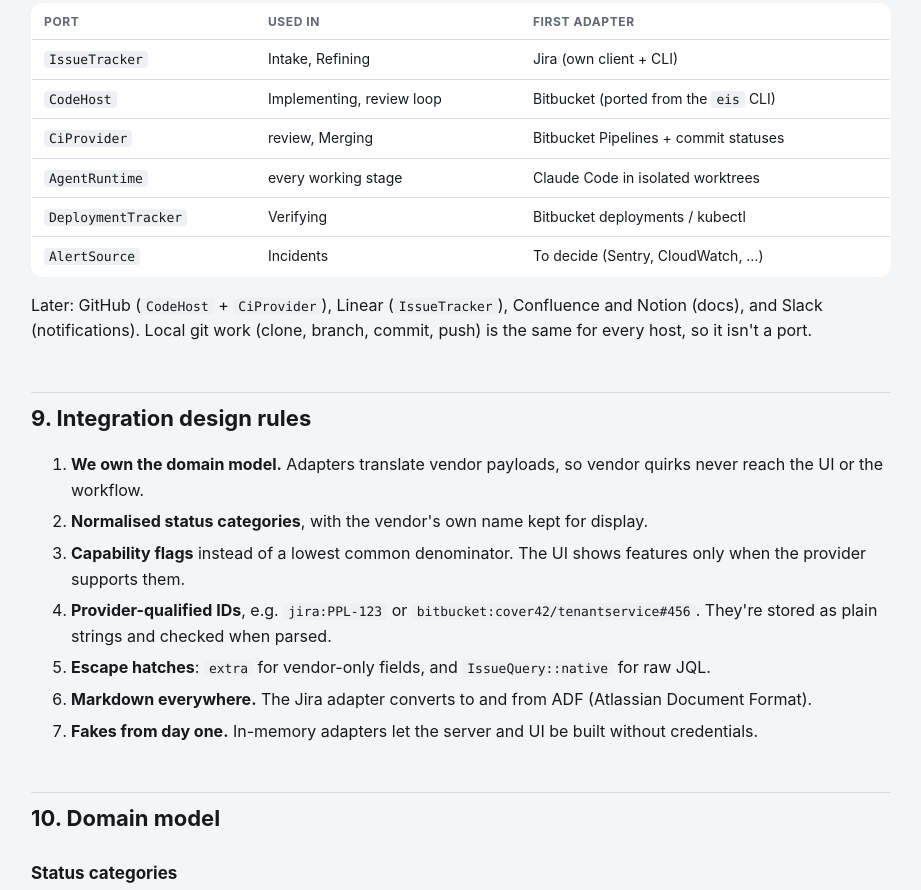
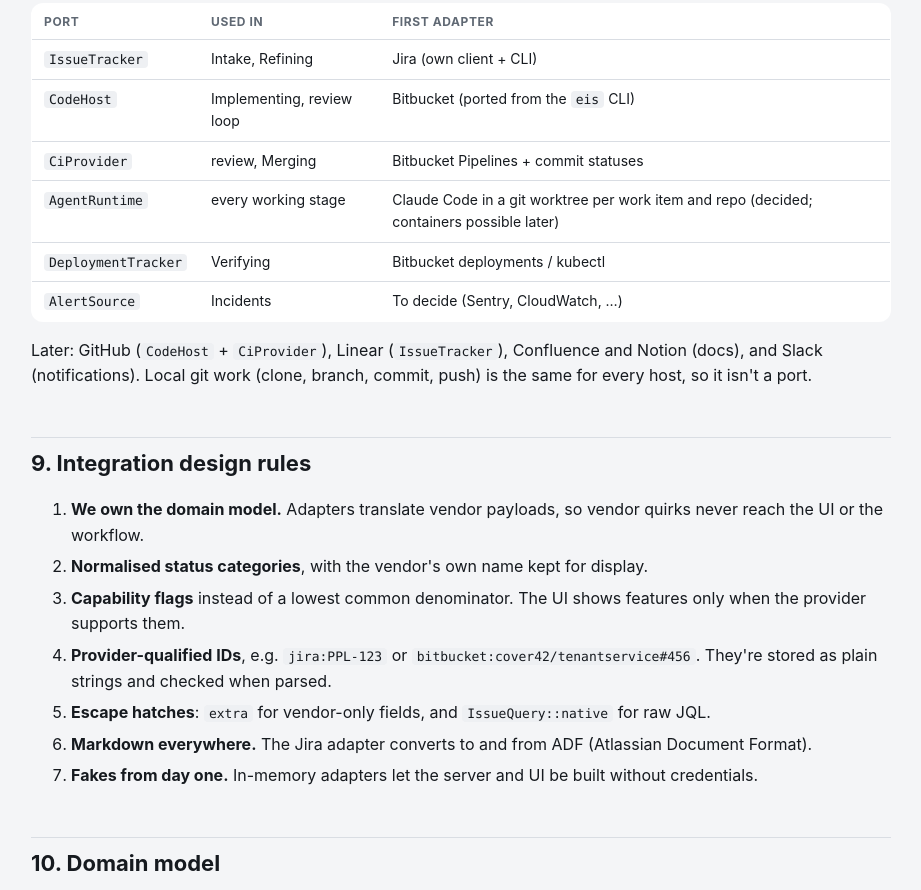
Before and after one commit to tahmidsadik/tahmids-artifacts, a website: page public/software-factory-integrations/index.html in a window 1280 px wide. Shown: the part 4129-5019 px from the top of the page, without its empty margins (179-1100 px from the left). Drawn offline with Linux system fonts and the light colour scheme.

Commit message:
Update artifact software-factory-integrations

```diff
--- a/public/software-factory-integrations/index.html
+++ b/public/software-factory-integrations/index.html
@@ -167,7 +167,7 @@
     <tr><td><code>IssueTracker</code></td><td>Intake, Refining</td><td>Jira (own client + CLI)</td></tr>
     <tr><td><code>CodeHost</code></td><td>Implementing, review loop</td><td>Bitbucket (ported from the <code>eis</code> CLI)</td></tr>
     <tr><td><code>CiProvider</code></td><td>review, Merging</td><td>Bitbucket Pipelines + commit statuses</td></tr>
-    <tr><td><code>AgentRuntime</code></td><td>every working stage</td><td>Claude Code in isolated worktrees</td></tr>
+    <tr><td><code>AgentRuntime</code></td><td>every working stage</td><td>Claude Code in a git worktree per work item and repo (decided; containers possible later)</td></tr>
     <tr><td><code>DeploymentTracker</code></td><td>Verifying</td><td>Bitbucket deployments / kubectl</td></tr>
     <tr><td><code>AlertSource</code></td><td>Incidents</td><td>To decide (Sentry, CloudWatch, …)</td></tr>
   </table>
@@ -252,7 +252,6 @@
   <h2 id="questions">15. Open questions</h2>
   <div class="card q">Which monitoring should be the first <code>AlertSource</code> for EIS: CloudWatch, Sentry, or Kubernetes health checks?</div>
   <div class="card q">Should a factory work item be written back to Jira (status transitions, comments with links to PRs), or should Jira only be read from at first?</div>
-  <div class="card q">Agent isolation: a git worktree per work item on the host, or a container per run from the start?</div>
 </main>
 </body>
 </html>
```
